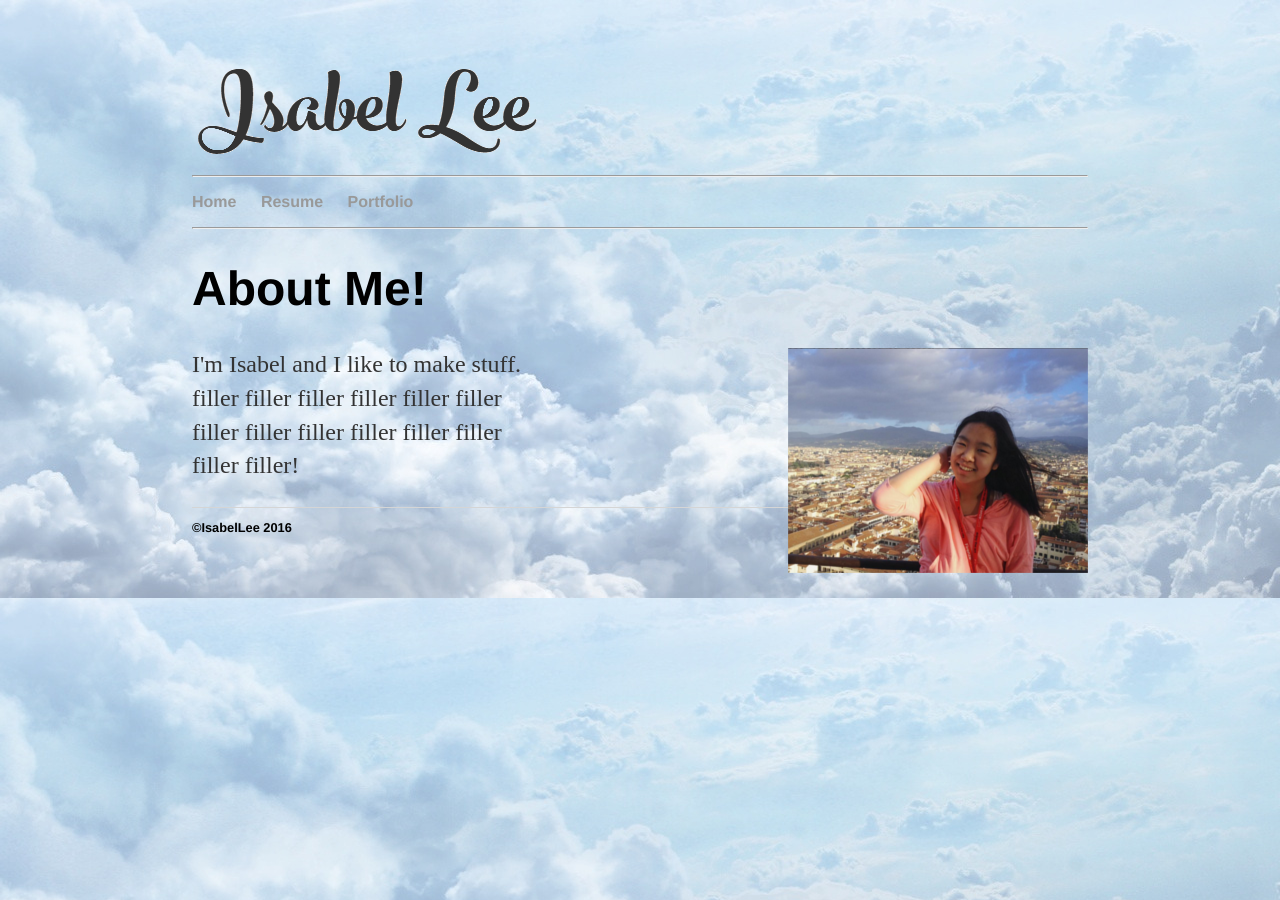
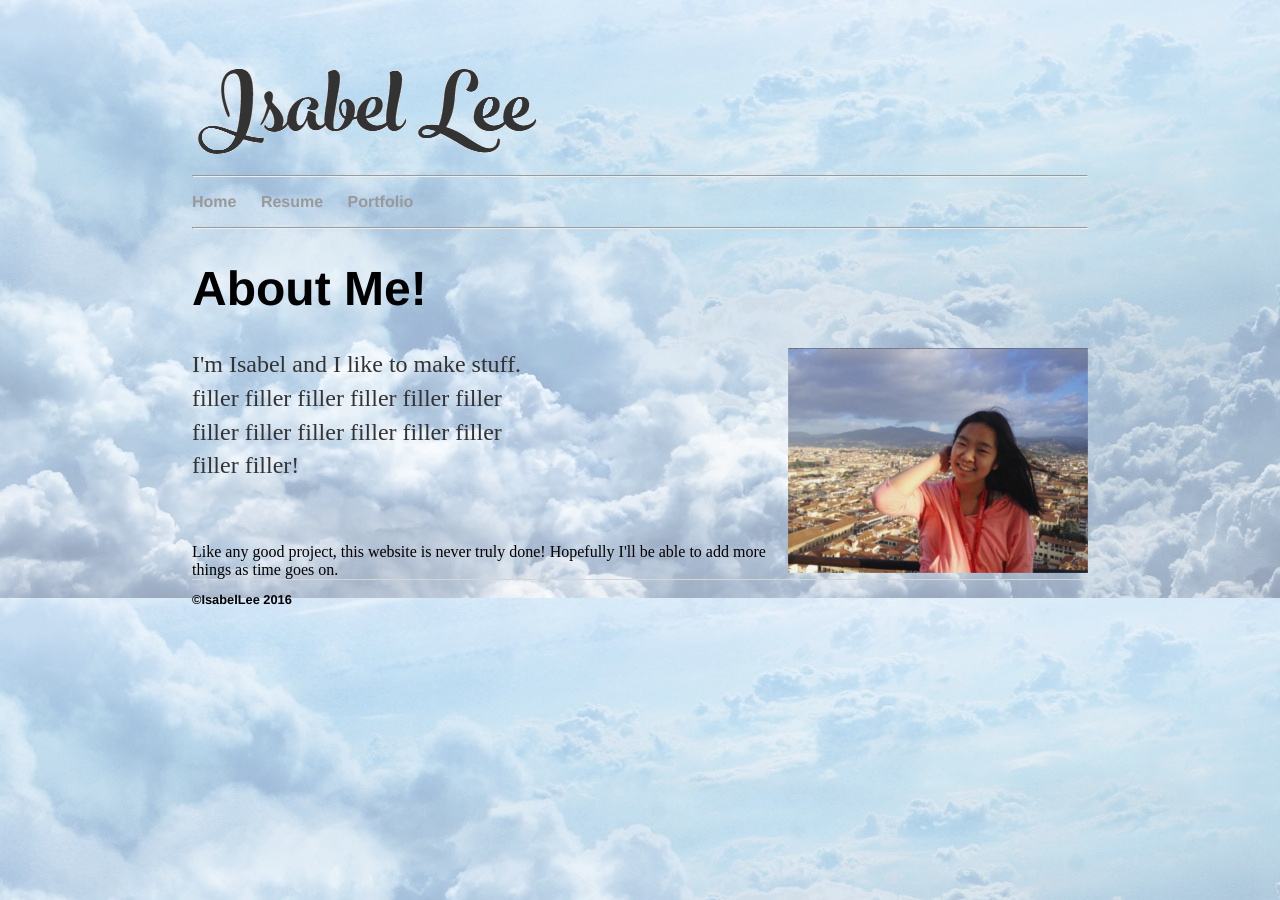
Before and after one commit to isabelringing1/old_website, a Jekyll site: the page built from index.html, in a window 1280 px wide. Built offline with Jekyll 4.4.1, drawn with Linux system fonts in a browser that asks for light colours.

Commit message:
Update index.html

```diff
--- a/index.html
+++ b/index.html
@@ -11,6 +11,9 @@ title: Isabel Lee
 	<p>I'm Isabel and I like to make stuff. <br>
 	filler filler filler filler filler filler<br>
 	filler filler filler filler filler filler<br>
-	filler filler!</a></p>
+	filler filler!</a></p><br><br>
+
+	Like any good project, this website is never truly done! Hopefully I'll be able to add more things as time goes on.
+
 
 </div><!-- /.blurb -->
```
